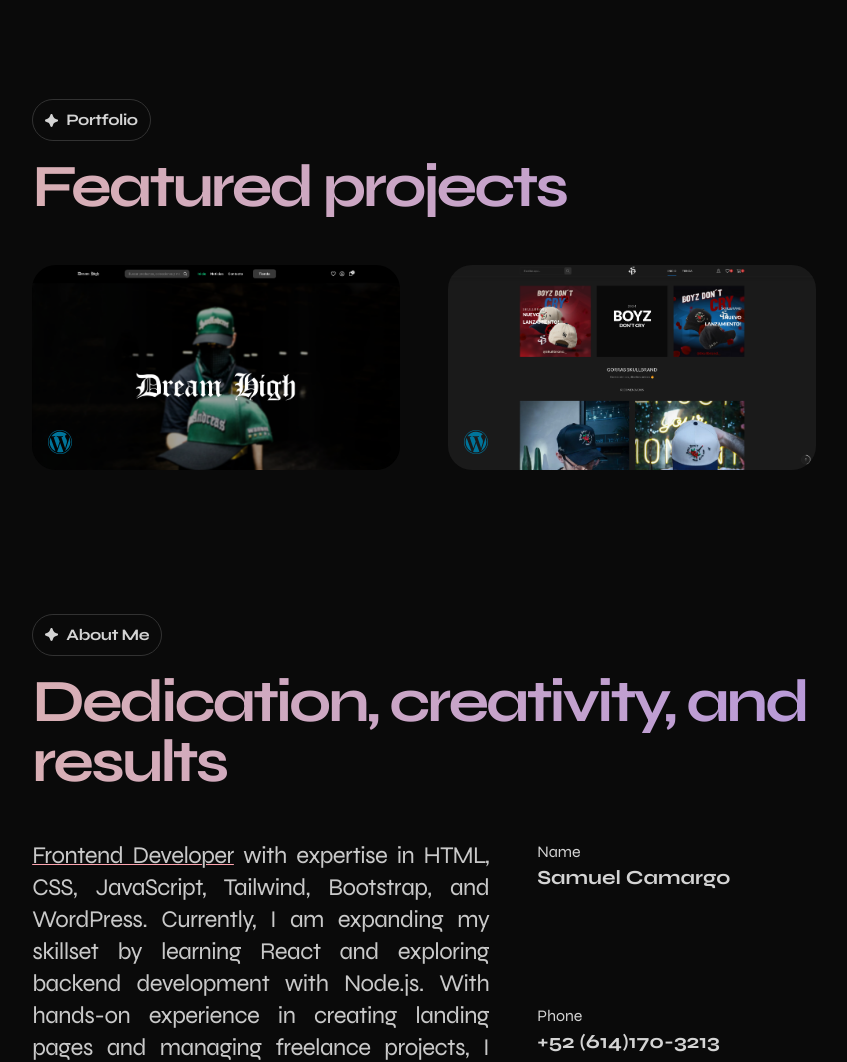
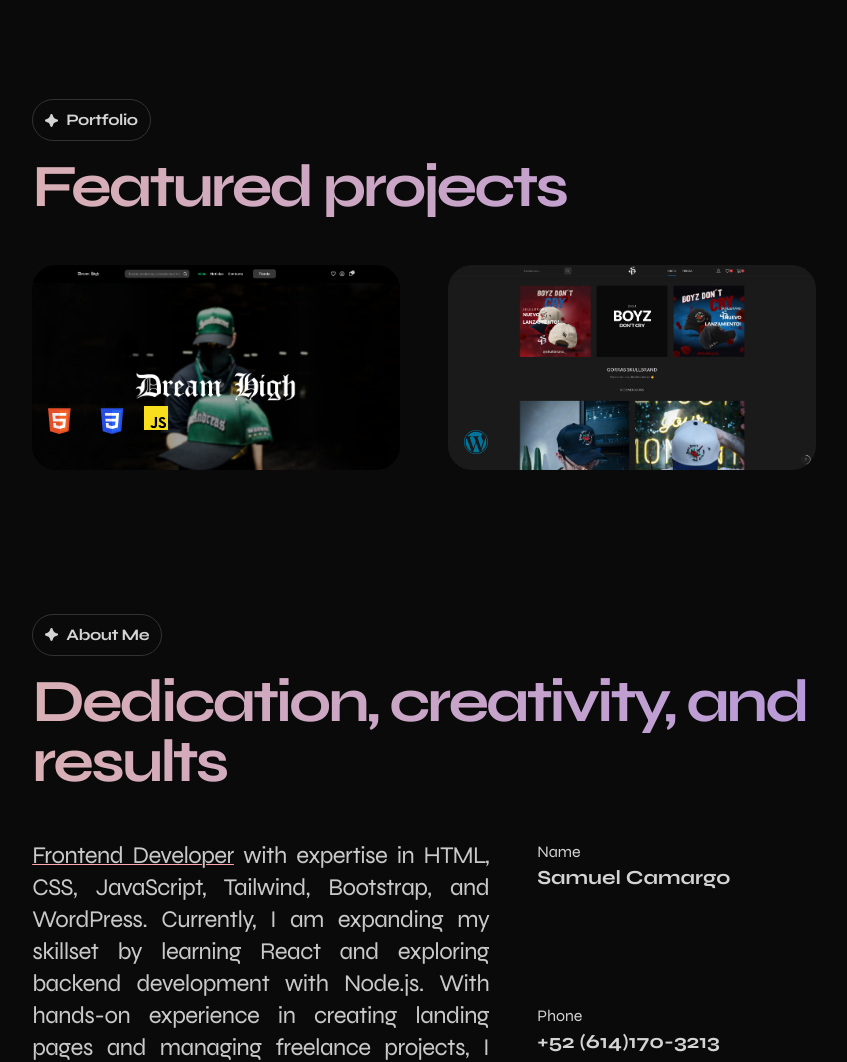
Before and after one commit to SamuelCam14/Personal-Portfolio, a website: page src/index.html in a window 1280 px wide. Shown: the part 797-1859 px from the top of the page, without its empty margins (411-1258 px from the left). Drawn offline with Linux system fonts and the light colour scheme.

Commit message:
Change DreamHigh link to github

```diff
--- a/src/index.html
+++ b/src/index.html
@@ -165,29 +165,43 @@
               <div
                 class="relative h-auto rounded-3xl overflow-hidden transform transition-transform duration-300 hover:scale-105"
               >
+                <a href="https://github.com/SamuelCam14/Dream-High">
                   <img
                     src="./assets/images/projects/Screenshot 2024-11-20 at 18-44-49 Dream High – Tienda Oficial – Gorras y Sneakers exclusivos. Cada compra es una edición que no se repetirá.png"
                     alt="Captura de pantalla del homepage de dream high, tienda de gorras"
                     class="w-full h-full object-cover cursor-pointer"
-                  href="https://dreamhigh.mx"
                   />
+                </a>
                 <div class="absolute bottom-4 left-4">
+                  <div class="flex justify-start items-center gap-4 mb-5">
                     <img
-                    src="./assets/images/icons/WebDevelop/wordpress.svg"
-                    alt=""
-                    class="w-6 h-6"
+                      src="./assets/images/icons/WebDevelop/html.svg"
+                      alt="HTML Icon"
+                      class="h-8 w-8"
                     />
+                    <img
+                      src="./assets/images/icons/WebDevelop/css.svg"
+                      alt="CSS Icon"
+                      class="h-8 w-8"
+                    />
+                    <img
+                      src="./assets/images/icons/WebDevelop/javascript.svg"
+                      alt="JavaScript Icon"
+                      class="h-6 w-6"
+                    />
+                  </div>
                 </div>
               </div>
               <div
                 class="relative h-auto rounded-3xl overflow-hidden transform transition-transform duration-300 hover:scale-105"
               >
+                <a href="https://skull-official.com">
                   <img
                     src="./assets/images/projects/Screenshot 2024-11-20 at 18-45-35 Home dark - skull official.png"
                     alt="Captura de pantalla del homepage de skull official, tienda de ropa"
                     class="w-full h-full object-cover cursor-pointer"
-                  href="https://skull-official.com"
                   />
+                </a>
                 <div class="absolute bottom-4 left-4">
                   <img
                     src="./assets/images/icons/WebDevelop/wordpress.svg"
```
Also changed, not shown: src/output.css. Lines whose indentation alone changed are shown as unchanged.
